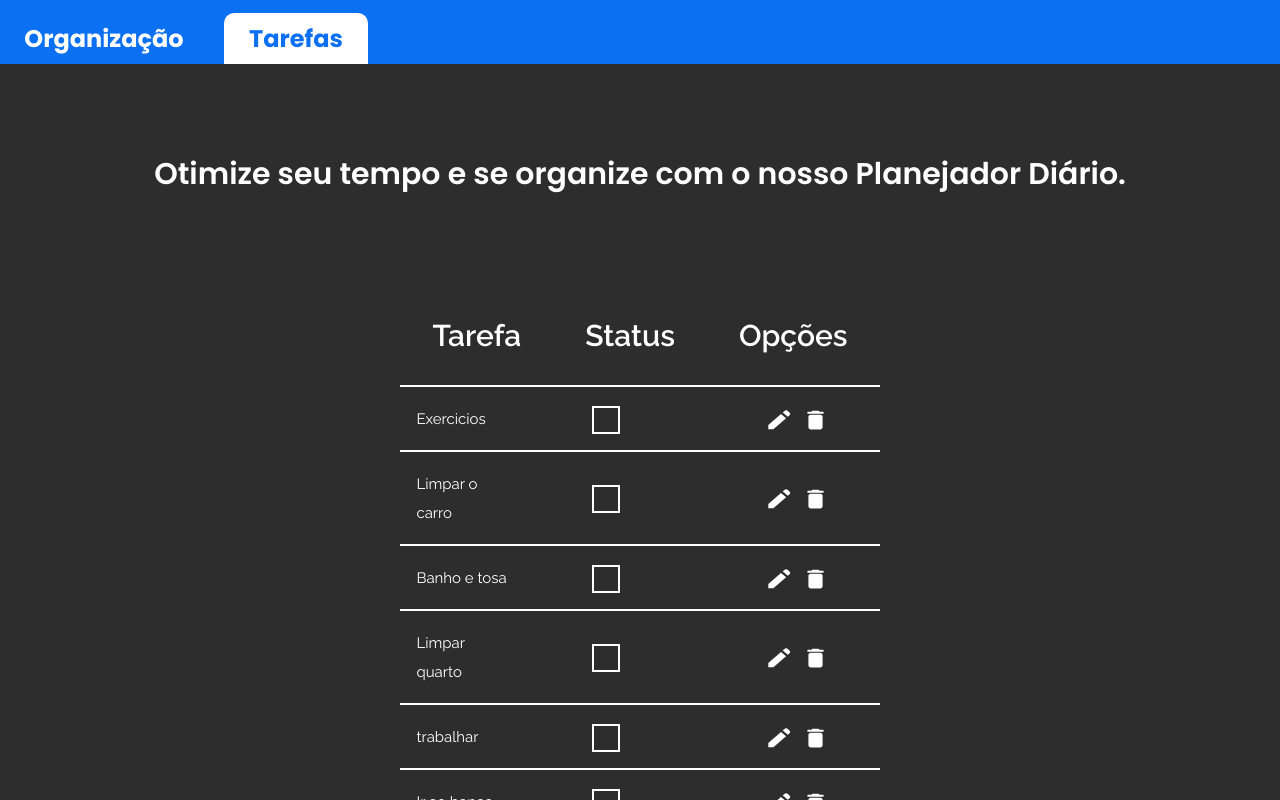
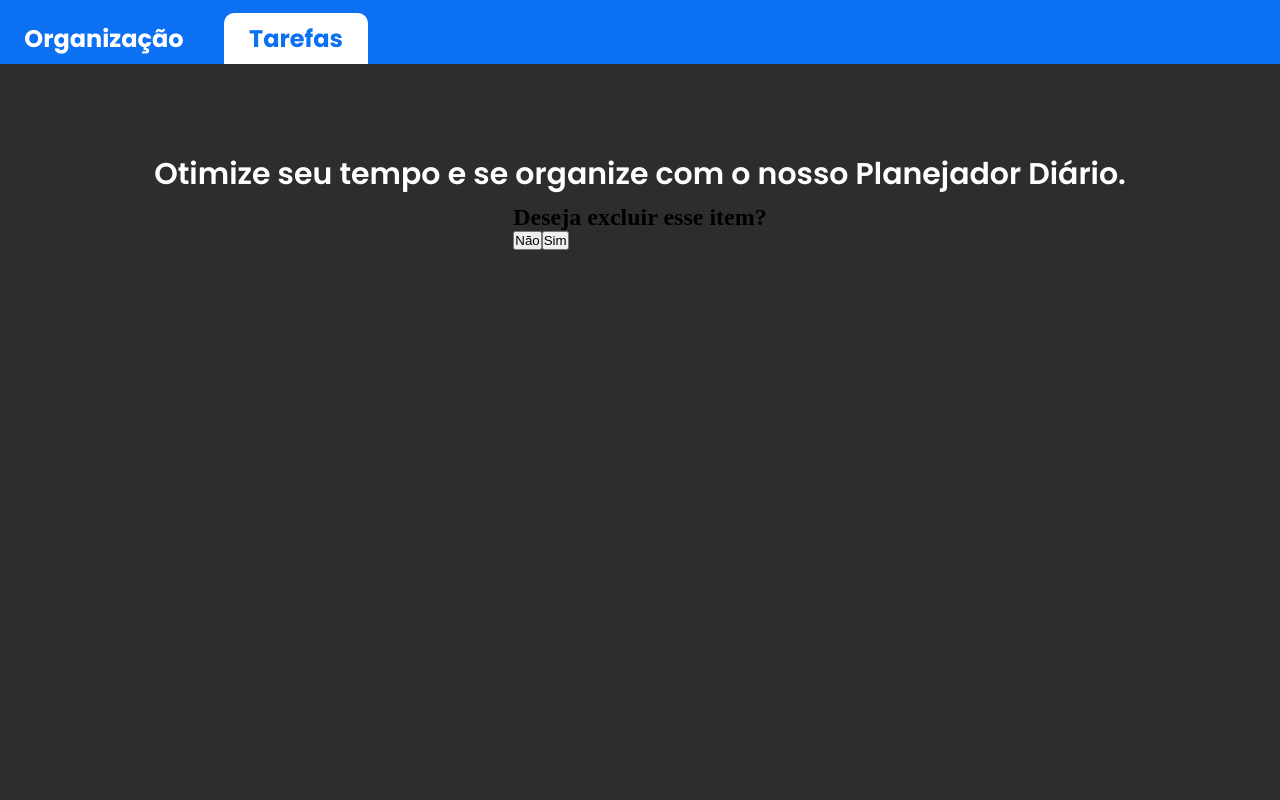
Before and after one commit to PedroHVMagalhaes/Desafio2, a React (Vite) app: page / in a window 1280 px wide. Both pictures are taken after a click on the picture 779 px from the left and 419 px from the top of the page. Shown: the top 800 px of the page. Built offline with nearby package versions, Linux system fonts and the light colour scheme.

Commit message:
feat: finalizado as funcionalidades do modal e do input(checkbox)

```diff
--- a/src/Componentes/Modals/ModalDelete.jsx
+++ b/src/Componentes/Modals/ModalDelete.jsx
@@ -1,6 +1,20 @@
-const ModalDelete = ({ isOpenDelete }) => {
+import "./index.scss";
+
+const ModalDelete = ({ isOpenDelete, onClose }) => {
   if (isOpenDelete) {
-    return <div>ModalDelete</div>;
+    return (
+      <div className="modalcontainer">
+        <div className="modalcontainercontent">
+          <h1>Deseja excluir esse item?</h1>
+          <div className="modalcontainercontentbuttons">
+            <button className="no" onClick={onClose}>
+              Não
+            </button>
+            <button className="yes">Sim</button>
+          </div>
+        </div>
+      </div>
+    );
   }
   return null;
 };
--- a/src/Componentes/Modals/ModalEdit.jsx
+++ b/src/Componentes/Modals/ModalEdit.jsx
@@ -1,6 +1,22 @@
-const ModalEdit = ({ isOpen }) => {
+import "./index.scss";
+
+const ModalEdit = ({ isOpen, onClose }) => {
   if (isOpen) {
-    return <div>ModalEdit</div>;
+    return (
+      <div>
+        <div className="modalcontainer">
+          <div className="modalcontainercontent">
+            <h1>Deseja excluir esse item?</h1>
+            <div className="modalcontainercontentbuttons">
+              <button className="no" onClick={onClose}>
+                Não
+              </button>
+              <button className="yes">Sim</button>
+            </div>
+          </div>
+        </div>
+      </div>
+    );
   }
   return null;
 };
--- a/src/Componentes/ToDoList/ToDoList.jsx
+++ b/src/Componentes/ToDoList/ToDoList.jsx
@@ -6,9 +6,20 @@ import "./index.scss";
 const ToDoList = ({ data }) => {
   const [openModal, setOpenModal] = useState(false);
   const [openModalDelete, setOpenModalDelete] = useState(false);
+
+  const closeModal = () => {
+    setOpenModal(false);
+    setOpenModalDelete(false);
+  };
+
   return (
     <div>
-      <table className="tftable">
+      <table
+        className="tftable"
+        style={{
+          display: openModal || openModalDelete ? "none" : "table",
+        }}
+      >
         <thead>
           <tr className="tftable__task">
             <th>Tarefa</th>
@@ -21,7 +32,7 @@ const ToDoList = ({ data }) => {
             <tr className="tftable__task">
               <td>{task.title}</td>
               <td>
-                <input type="checkbox" />
+                <input type="checkbox" checked={task.completed} />
               </td>
               <td className="icones">
                 <img
@@ -40,8 +51,8 @@ const ToDoList = ({ data }) => {
         ))}
       </table>
       <div>
-        <ModalEdit isOpen={openModal} />
-        <ModalDelete isOpenDelete={openModalDelete} />
+        <ModalEdit isOpen={openModal} onClose={closeModal} />
+        <ModalDelete isOpenDelete={openModalDelete} onClose={closeModal} />
       </div>
     </div>
   );
--- a/src/index.scss
+++ b/src/index.scss
@@ -4,11 +4,3 @@
   margin: 0;
   padding: 0;
 }
-input[type="checkbox"] {
-  all: unset;
-  background-color:#2D2D2D;
-  width: 24px;
-  height: 24px;
-  border: 2px solid white;
-
-}
```
Also changed, not shown: .eslintrc.cjs, src/Componentes/Modals/index.scss (added).
